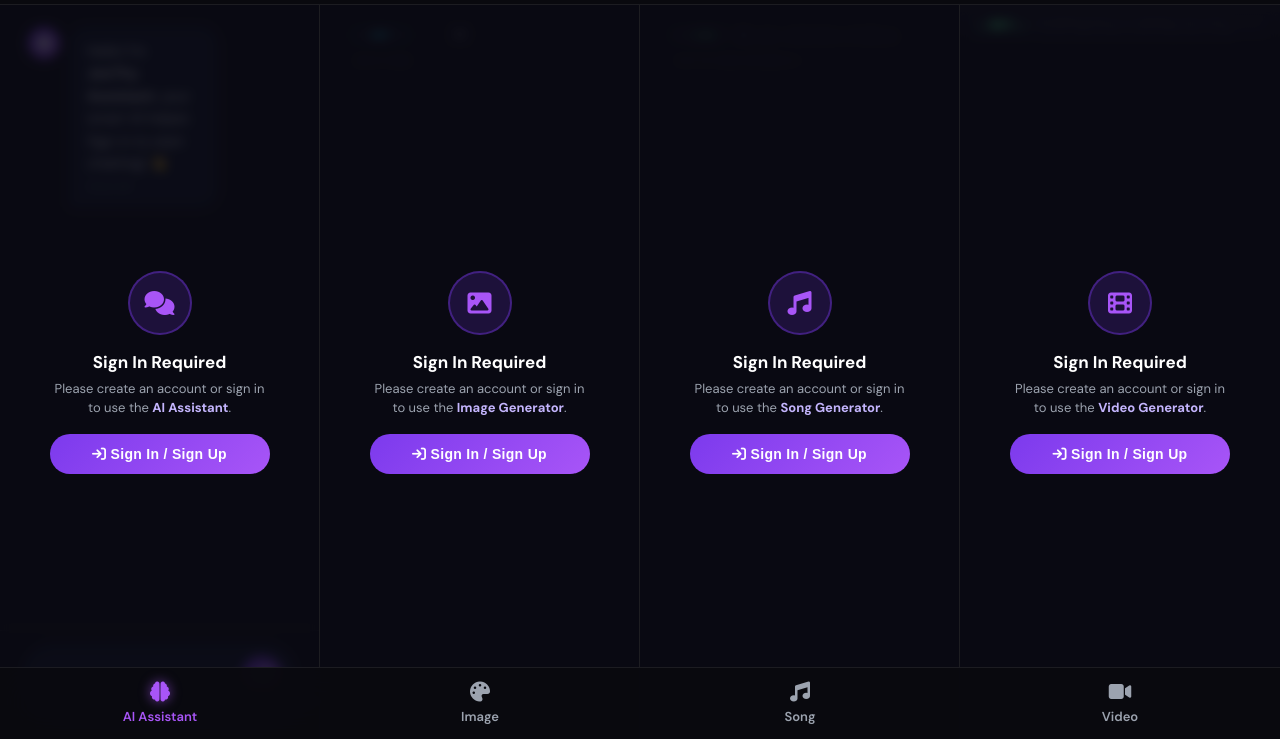
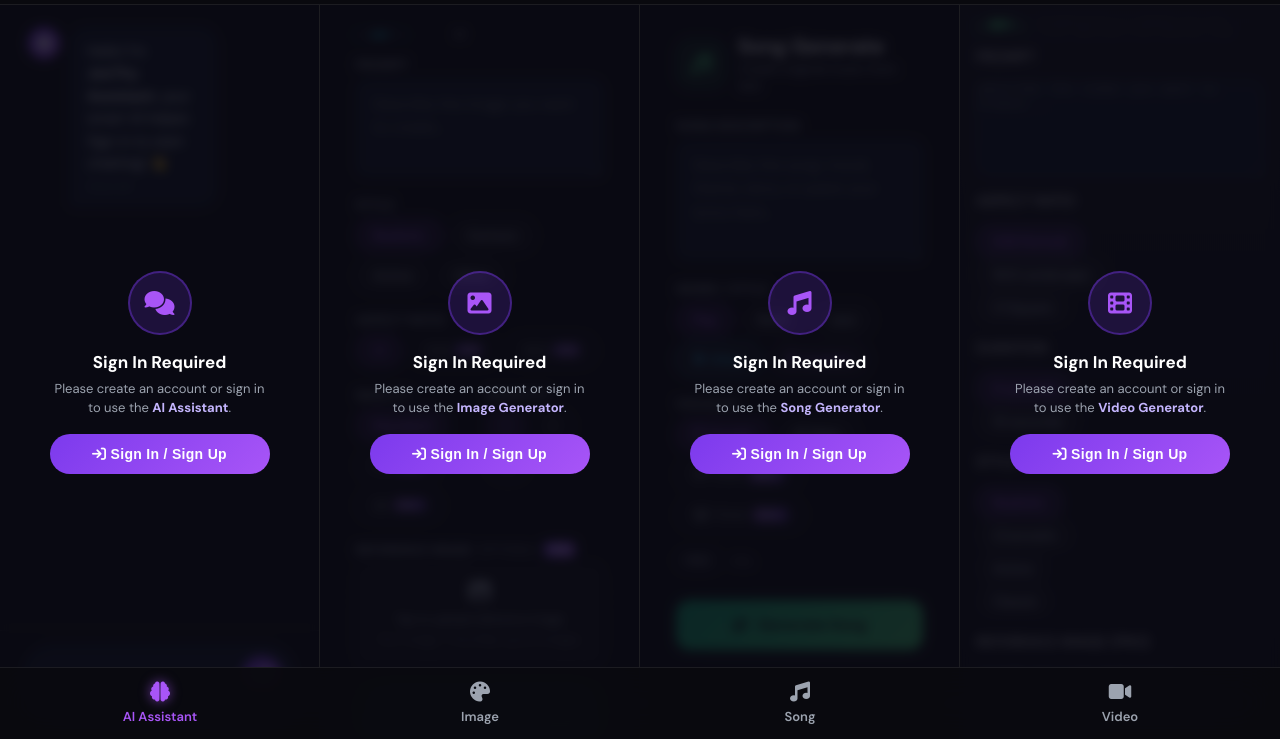
Before and after one commit to jannvibol2026/jeethylabs-app, a website: page index.html in a window 1280 px wide. Shown: the part 61-800 px from the top of the page. Drawn offline with Linux system fonts and the light colour scheme; no server answers.

Commit message:
Refactor panel-inner-scroll flex properties

```diff
--- a/style.css
+++ b/style.css
@@ -954,9 +954,7 @@ audio{
   height: 100%;
 }
 .panel-inner-scroll {
-  flex: 1 1 0;
-  height: 0;
-  min-height: 0;
+  flex: 1;
   overflow-y: auto;
   -webkit-overflow-scrolling: touch;
 }
```
